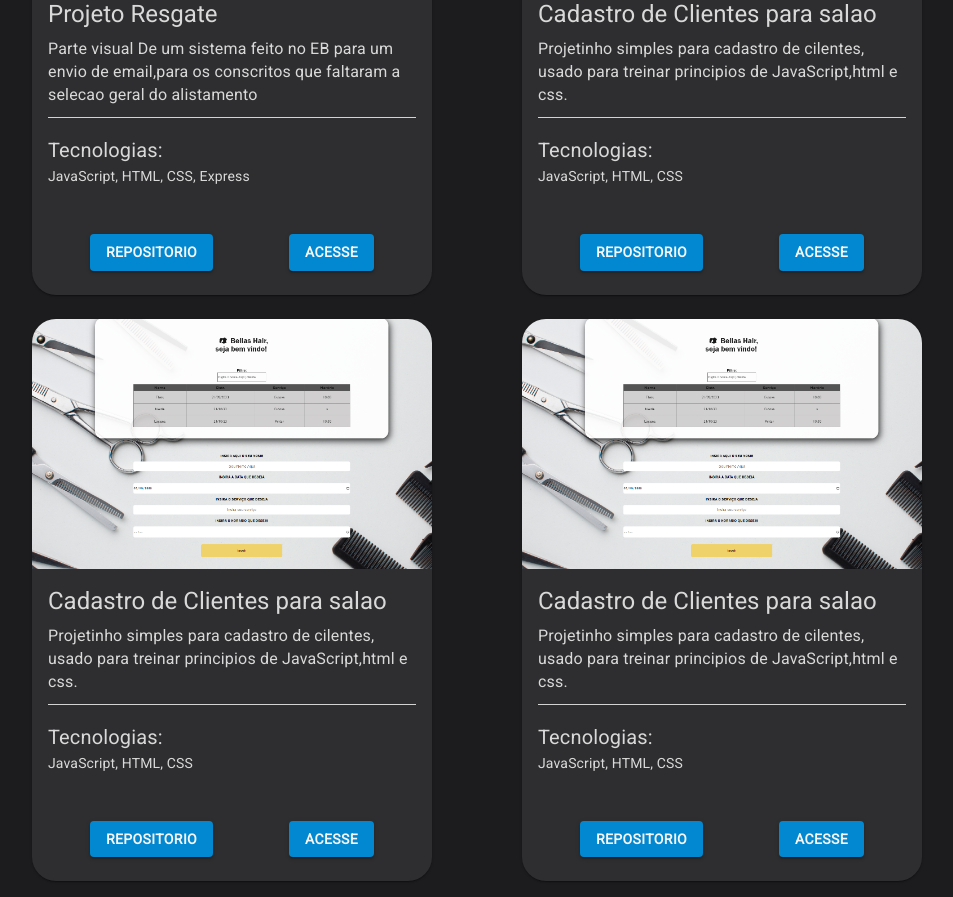
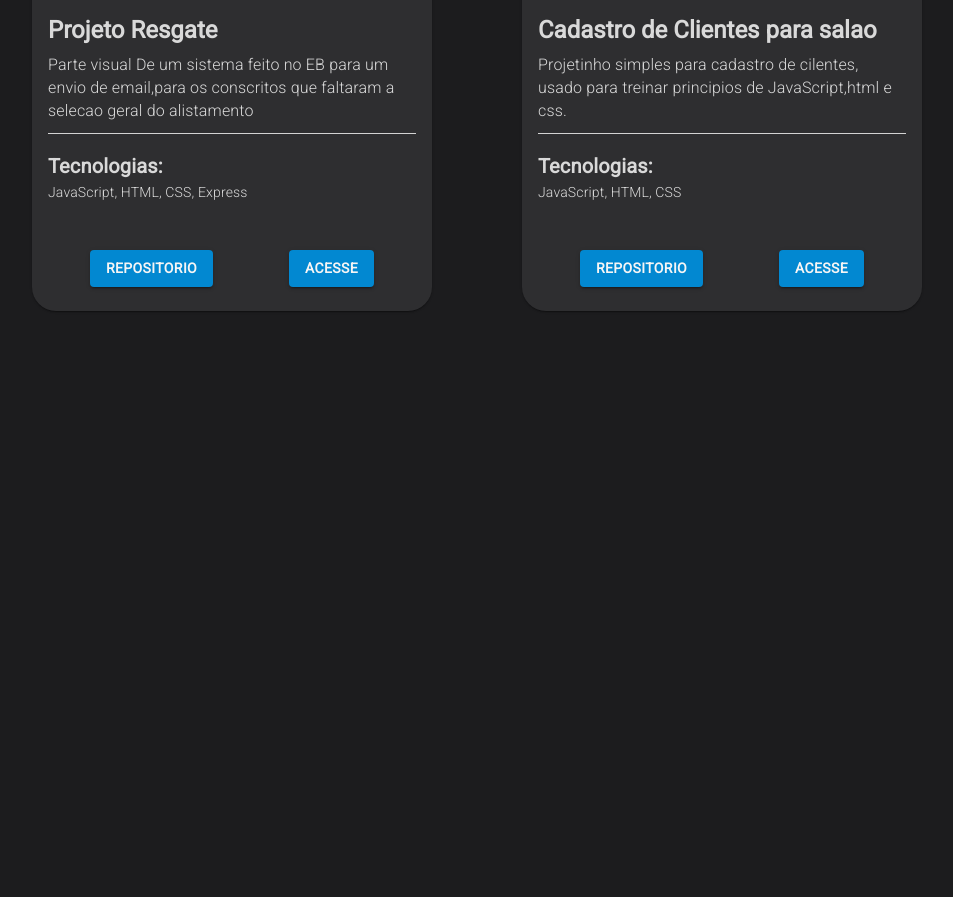
Before and after one commit to Adriano-henriqq/Portifolio-react-att, a React (Create React App) app: page /projetos in a window 1280 px wide. Shown: the part 482-1379 px from the top of the page, without its empty margins (130-1083 px from the left). After the commit the page ends 825 px from the top, so only its background shows below. Built offline with nearby package versions, Linux system fonts and the light colour scheme.

Commit message:
att layout e estilos

```diff
--- a/src/Components/Cards/index.js
+++ b/src/Components/Cards/index.js
@@ -21,17 +21,17 @@ export default function Cards({foto,alt,titulo,descricao,repoLink,siteLink,tecno
           />
 
           <CardContent >
-            <Typography  gutterBottom variant="h5">
+            <Typography  gutterBottom fontWeight={700} variant="h5">
               {titulo}
             </Typography>
-            <Typography sx={{color: '#d9d9d9', fontSize: 16, }} variant="body2" >
+            <Typography sx={{color: '#d9d9d9', fontSize: 16, fontWeight: 200 }} variant="body2" >
               {descricao}
             </Typography>
             <Box sx={{borderBottom: '1px solid lightGray', padding: '10px 0 0 0'}} > </Box>
-            <Typography sx={{color: '#d9d9d9'}} variant="h6" component='div' marginTop={2}>
+            <Typography sx={{color: '#d9d9d9', fontWeight:700}} variant="h6" component='div' marginTop={2}>
               Tecnologias:
             </Typography>
-            <Typography variant='body2'>{tecnologias}</Typography>
+            <Typography fontWeight={200} variant='body2'>{tecnologias}</Typography>
           </CardContent>
           </Link>
 
--- a/src/Pages/Projetos/index.js
+++ b/src/Pages/Projetos/index.js
@@ -12,8 +12,8 @@ export default function Projetos() {
     <ThemeProvider theme={theme}>
       <CssBaseline>
         <Container  className={styles.scrollbarContainer} maxWidth='lg'>
-          <Typography textAlign={'center'} marginTop={'rem'} variant='h4'> Conheça meus projetos </Typography>
-          <Grid justifyContent={'center'} alignItems={'center'}  className={styles.container} margin={'1rem'} container rowSpacing={3} columnSpacing={{ xs: 1, sm: 2, md: 3 }}>
+          <Typography textAlign={'center'}  variant='h4'> Conheça meus projetos </Typography>
+          <Grid justifyContent={'center'} alignItems={'center'}  className={styles.container} margin={'2rem'} container rowSpacing={3} columnSpacing={{ xs: 1, sm: 2, md: 3 }}>
             {projetos.map((projeto) => (
                 <Grid className={styles.item} key={projeto.id} item xs={10} sm={7} md={5}>
                 <Cards
--- a/src/projetos.json
+++ b/src/projetos.json
@@ -19,28 +19,6 @@
     "id": 2
 
 
-  },
-    {
-    "titulo": "Cadastro de Clientes para salao",
-    "descricao": "Projetinho simples para cadastro de cilentes, usado para treinar principios de JavaScript,html e css.",
-    "img":"/imagens/projeto-salao.png",
-    "link": "https://adriano-henriqq.github.io/Projeto-Salao/",
-    "repo": "https://github.com/Adriano-henriqq/Projeto-Salao",
-    "tecnologias": "JavaScript, HTML, CSS",
-    "id": 4
-
-
-  },
-    {
-    "titulo": "Cadastro de Clientes para salao",
-    "descricao": "Projetinho simples para cadastro de cilentes, usado para treinar principios de JavaScript,html e css.",
-    "img":"/imagens/projeto-salao.png",
-    "link": "https://adriano-henriqq.github.io/Projeto-Salao/",
-    "repo": "https://github.com/Adriano-henriqq/Projeto-Salao",
-    "tecnologias": "JavaScript, HTML, CSS",
-    "id": 3
-
-
   }
 
 
```
